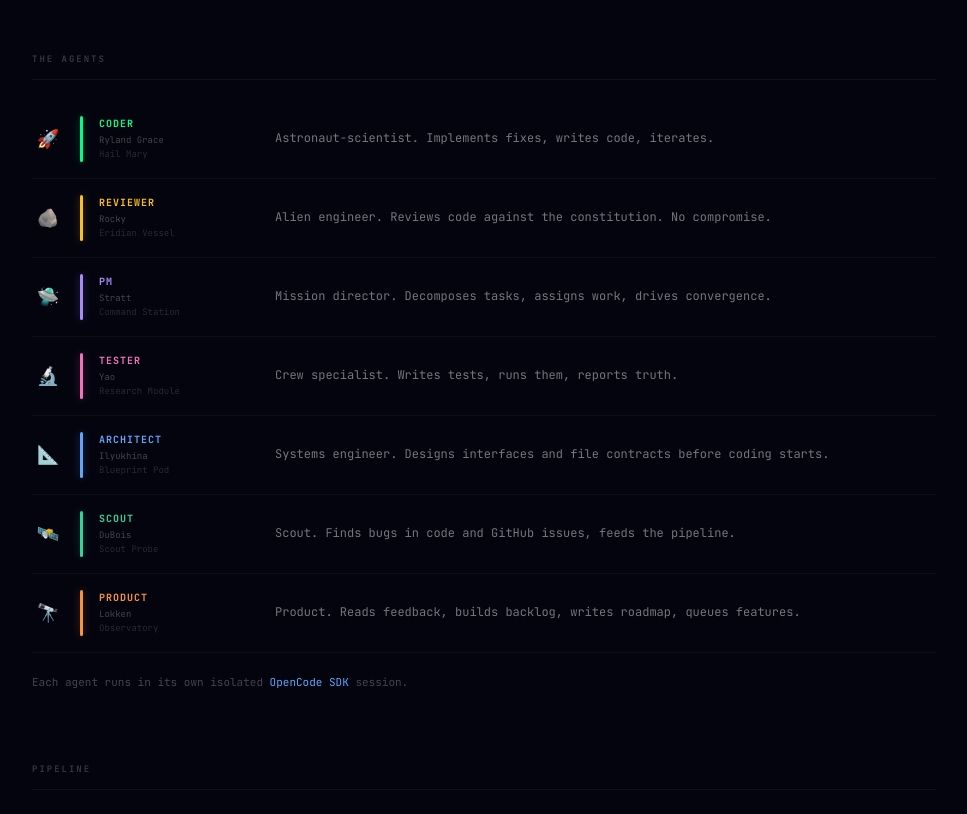
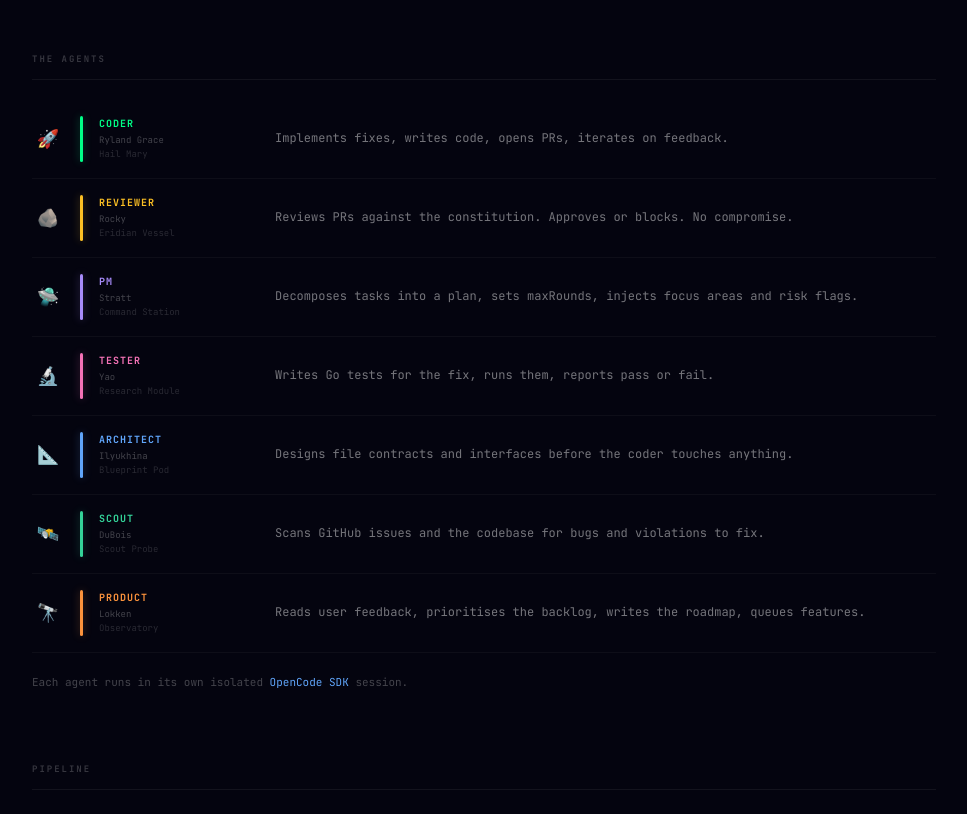
Before and after one commit to chinmayrelkar/astrophage, a React (Vite) app in the folder web/: page /docs in a window 1280 px wide. Shown: the part 700-1514 px from the top of the page, without its empty margins (256-1223 px from the left). Built offline with nearby package versions, Linux system fonts and the light colour scheme.

Commit message:
feat: show role labels alongside agent names across all UI surfaces

```diff
--- a/web/src/pages/RunPage.tsx
+++ b/web/src/pages/RunPage.tsx
@@ -58,7 +58,7 @@ interface CostBreakdown {
 
 // ─── Agent metadata helpers (single source of truth: agents.ts) ──────────────
 
-const ORCHESTRATOR = { color: "#94a3b8", character: "Mission Control", emoji: "🌌", ship: "—", description: "Coordinates the full pipeline." }
+const ORCHESTRATOR = { role: "ORCHESTRATOR", color: "#94a3b8", character: "Mission Control", emoji: "🌌", ship: "—", description: "Coordinates the full pipeline." }
 
 function agentMeta(name: string) {
   return AGENT_MAP[name as keyof typeof AGENT_MAP] ?? ORCHESTRATOR
@@ -106,8 +106,9 @@ function TraceNodeRow({ node, depth }: { node: TraceNode; depth: number }) {
           }} />
         )}
         <span style={{ fontSize: "13px", flexShrink: 0 }}>{meta.emoji}</span>
-        <div style={{ flex: 1, minWidth: 0 }}>
+          <div style={{ flex: 1, minWidth: 0 }}>
           <div style={{ display: "flex", alignItems: "center", gap: "8px", flexWrap: "wrap" }}>
+            <span style={{ fontSize: "8px", color: meta.color, fontWeight: 700, letterSpacing: "0.08em", opacity: 0.65 }}>{meta.role}</span>
             <span style={{ fontSize: "10px", color: meta.color, fontWeight: 700 }}>{meta.character}</span>
             {node.round > 0 && (
               <span style={{
@@ -391,9 +392,10 @@ export function RunPage() {
                         <span style={{ fontSize: "14px", flexShrink: 0, marginTop: "1px" }}>{meta.emoji}</span>
                         <div style={{ flex: 1, minWidth: 0 }}>
                           <div style={{ display: "flex", alignItems: "center", gap: "8px", marginBottom: "2px" }}>
-                            <div>
+                            <div style={{ display: "flex", alignItems: "baseline", gap: "5px" }}>
+                              <span style={{ fontSize: "8px", color: meta.color, fontWeight: 700, letterSpacing: "0.08em", opacity: 0.65 }}>{meta.role}</span>
                               <span style={{ fontSize: "10px", color: meta.color, fontWeight: 700 }}>{meta.character}</span>
-                              <span style={{ fontSize: "8px", color: "rgba(255,255,255,0.2)", marginLeft: "6px" }}>{meta.description}</span>
+                              <span style={{ fontSize: "8px", color: "rgba(255,255,255,0.2)" }}>{meta.description}</span>
                             </div>
                             <span style={{
                               fontSize: "8px", padding: "1px 5px",
@@ -486,8 +488,11 @@ export function RunPage() {
                         borderRadius: "0 4px 4px 0",
                       }}>
                         <span style={{ fontSize: "11px", flexShrink: 0 }}>{meta.emoji}</span>
-                        <div style={{ flexShrink: 0, width: "140px" }}>
-                          <div style={{ fontSize: "10px", color: meta.color, fontWeight: 700 }}>{meta.character}</div>
+                        <div style={{ flexShrink: 0, width: "150px" }}>
+                          <div style={{ display: "flex", alignItems: "baseline", gap: "5px" }}>
+                            <span style={{ fontSize: "8px", color: meta.color, fontWeight: 700, letterSpacing: "0.08em", opacity: 0.65 }}>{meta.role}</span>
+                            <span style={{ fontSize: "10px", color: meta.color, fontWeight: 700 }}>{meta.character}</span>
+                          </div>
                           <div style={{ fontSize: "8px", color: "rgba(255,255,255,0.25)" }}>{meta.description}</div>
                         </div>
                         <span style={{ fontSize: "9px", color: "rgba(255,255,255,0.3)", width: "50px", flexShrink: 0 }}>{a.turns} turn{a.turns !== 1 ? "s" : ""}</span>
--- a/web/src/space/MissionLog.tsx
+++ b/web/src/space/MissionLog.tsx
@@ -56,8 +56,13 @@ export function MissionLog({ log, agents, selectedAgent, onClose }: Props) {
           <>
             <span style={{ fontSize: "20px" }}>{agentInfo.emoji}</span>
             <div>
-              <div style={{ fontWeight: 700, fontSize: "12px", color: agentInfo.color }}>
-                {agentInfo.character}
+              <div style={{ display: "flex", alignItems: "baseline", gap: "6px" }}>
+                <span style={{ fontSize: "8px", fontWeight: 700, color: agentInfo.color, letterSpacing: "0.1em", opacity: 0.7 }}>
+                  {agentInfo.role}
+                </span>
+                <span style={{ fontWeight: 700, fontSize: "12px", color: agentInfo.color }}>
+                  {agentInfo.character}
+                </span>
               </div>
               <div style={{ fontSize: "9px", color: "rgba(255,255,255,0.35)" }}>
                 {agentInfo.ship} · {agentInfo.description}
@@ -152,6 +157,11 @@ export function MissionLog({ log, agents, selectedAgent, onClose }: Props) {
                 {/* Content */}
                 <div style={{ flex: 1, minWidth: 0 }}>
                   <div style={{ display: "flex", gap: "6px", alignItems: "center", marginBottom: "2px" }}>
+                    {char?.role && (
+                      <span style={{ fontSize: "7px", color, fontWeight: 700, letterSpacing: "0.08em", opacity: 0.6 }}>
+                        {char.role}
+                      </span>
+                    )}
                     <span style={{ fontSize: "9px", color, fontWeight: 700 }}>
                       {char?.character ?? "MISSION CTRL"}
                     </span>
--- a/web/src/space/SpaceCanvas.tsx
+++ b/web/src/space/SpaceCanvas.tsx
@@ -161,27 +161,32 @@ export function SpaceCanvas({ agents, beams, currentRound, task, onShipClick }:
       ctx.fillText(agent.emoji, sx, sy)
       ctx.globalAlpha = 1
 
+      // Role label (small caps above character name)
+      ctx.font = `bold 7px 'JetBrains Mono', monospace`
+      ctx.fillStyle = isBlocked ? "#f87171" : hexToRgba(agent.color, isActive ? 0.7 : 0.35)
+      ctx.textBaseline = "alphabetic"
+      ctx.fillText(agent.role, sx, sy + bodyR + 11)
+
       // Character name
       ctx.font = `bold ${isActive ? 10 : 9}px 'JetBrains Mono', monospace`
       ctx.fillStyle = isBlocked ? "#f87171" : isActive ? agent.color : "rgba(255,255,255,0.5)"
-      ctx.textBaseline = "alphabetic"
-      ctx.fillText(agent.character, sx, sy + bodyR + 14)
+      ctx.fillText(agent.character, sx, sy + bodyR + 22)
 
       // Ship name (smaller, dimmer)
       ctx.font = "8px 'JetBrains Mono', monospace"
       ctx.fillStyle = "rgba(255,255,255,0.25)"
-      ctx.fillText(agent.ship, sx, sy + bodyR + 24)
+      ctx.fillText(agent.ship, sx, sy + bodyR + 32)
 
-      // Role description (dimmer still, only when active or done)
+      // Description (only when active or done)
       if (isActive || isDone) {
         ctx.font = "7px 'JetBrains Mono', monospace"
         ctx.fillStyle = isActive
           ? hexToRgba(agent.color, 0.45)
           : "rgba(255,255,255,0.15)"
-        const desc = agent.description.length > 36
-          ? agent.description.slice(0, 34) + "…"
+        const desc = agent.description.length > 38
+          ? agent.description.slice(0, 36) + "…"
           : agent.description
-        ctx.fillText(desc, sx, sy + bodyR + 35)
+        ctx.fillText(desc, sx, sy + bodyR + 43)
       }
 
       // Last message bubble
--- a/web/src/space/agents.ts
+++ b/web/src/space/agents.ts
@@ -4,6 +4,8 @@ import type { AgentName } from "../hooks/useAgentStream"
 
 export interface AgentCharacter {
   name: AgentName
+  /** Short role label shown as a prefix in all UI surfaces, e.g. "PM", "CODER" */
+  role: string
   character: string
   ship: string
   emoji: string
@@ -17,6 +19,7 @@ export interface AgentCharacter {
 export const AGENTS: AgentCharacter[] = [
   {
     name: "coder",
+    role: "CODER",
     character: "Ryland Grace",
     ship: "Hail Mary",
     emoji: "🚀",
@@ -24,10 +27,11 @@ export const AGENTS: AgentCharacter[] = [
     orbitRadius: 180,
     orbitSpeed: 0.18,
     orbitPhase: 0,
-    description: "Astronaut-scientist. Implements fixes, writes code, iterates.",
+    description: "Implements fixes, writes code, opens PRs, iterates on feedback.",
   },
   {
     name: "reviewer",
+    role: "REVIEWER",
     character: "Rocky",
     ship: "Eridian Vessel",
     emoji: "🪨",
@@ -35,10 +39,11 @@ export const AGENTS: AgentCharacter[] = [
     orbitRadius: 240,
     orbitSpeed: 0.13,
     orbitPhase: Math.PI * 0.7,
-    description: "Alien engineer. Reviews code against the constitution. No compromise.",
+    description: "Reviews PRs against the constitution. Approves or blocks. No compromise.",
   },
   {
     name: "pm",
+    role: "PM",
     character: "Stratt",
     ship: "Command Station",
     emoji: "🛸",
@@ -46,10 +51,11 @@ export const AGENTS: AgentCharacter[] = [
     orbitRadius: 300,
     orbitSpeed: 0.09,
     orbitPhase: Math.PI * 1.3,
-    description: "Mission director. Decomposes tasks, assigns work, drives convergence.",
+    description: "Decomposes tasks into a plan, sets maxRounds, injects focus areas and risk flags.",
   },
   {
     name: "tester",
+    role: "TESTER",
     character: "Yao",
     ship: "Research Module",
     emoji: "🔬",
@@ -57,10 +63,11 @@ export const AGENTS: AgentCharacter[] = [
     orbitRadius: 260,
     orbitSpeed: 0.11,
     orbitPhase: Math.PI * 1.9,
-    description: "Crew specialist. Writes tests, runs them, reports truth.",
+    description: "Writes Go tests for the fix, runs them, reports pass or fail.",
   },
   {
     name: "architect",
+    role: "ARCHITECT",
     character: "Ilyukhina",
     ship: "Blueprint Pod",
     emoji: "📐",
@@ -68,10 +75,11 @@ export const AGENTS: AgentCharacter[] = [
     orbitRadius: 200,
     orbitSpeed: 0.15,
     orbitPhase: Math.PI * 0.4,
-    description: "Systems engineer. Designs interfaces and file contracts before coding starts.",
+    description: "Designs file contracts and interfaces before the coder touches anything.",
   },
   {
     name: "scout",
+    role: "SCOUT",
     character: "DuBois",
     ship: "Scout Probe",
     emoji: "🛰️",
@@ -79,10 +87,11 @@ export const AGENTS: AgentCharacter[] = [
     orbitRadius: 320,
     orbitSpeed: 0.07,
     orbitPhase: Math.PI * 1.1,
-    description: "Scout. Finds bugs in code and GitHub issues, feeds the pipeline.",
+    description: "Scans GitHub issues and the codebase for bugs and violations to fix.",
   },
   {
     name: "product",
+    role: "PRODUCT",
     character: "Lokken",
     ship: "Observatory",
     emoji: "🔭",
@@ -90,7 +99,7 @@ export const AGENTS: AgentCharacter[] = [
     orbitRadius: 360,
     orbitSpeed: 0.05,
     orbitPhase: Math.PI * 0.2,
-    description: "Product. Reads feedback, builds backlog, writes roadmap, queues features.",
+    description: "Reads user feedback, prioritises the backlog, writes the roadmap, queues features.",
   },
 ]
 
```
